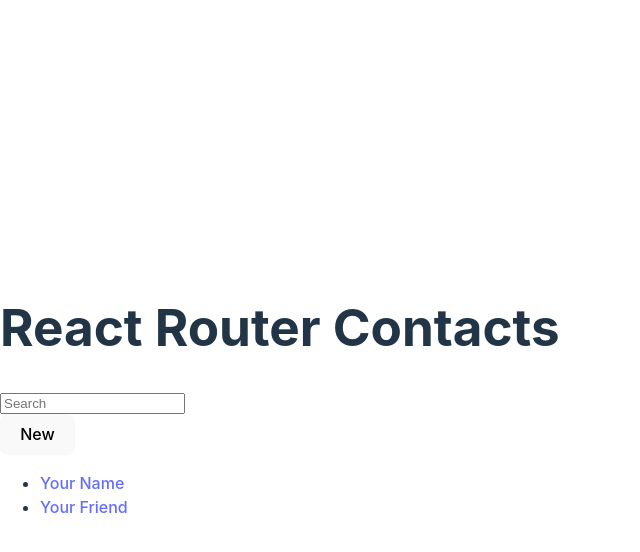
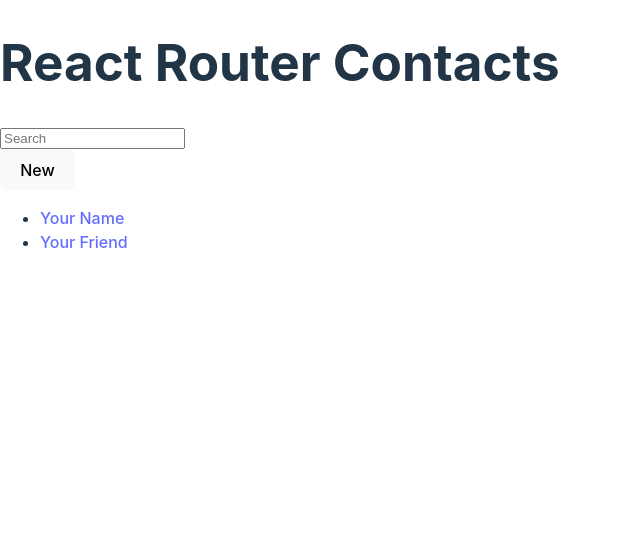
Before and after one commit to shonocode/roomCleanerSimulator, a React (Vite) app: page / in a window 1280 px wide. Shown: the top 552 px of the page, without its empty margins (0-640 px from the left). Built offline with nearby package versions, Linux system fonts and the light colour scheme.

Commit message:
全体に影響のあるcssを'margin:0'に調整

```diff
--- a/src/index.css
+++ b/src/index.css
@@ -25,10 +25,6 @@
 
 body {
   margin: 0;
-  display: flex;
-  place-items: center;
-  min-width: 320px;
-  min-height: 100vh;
 }
 
 h1 {
```
